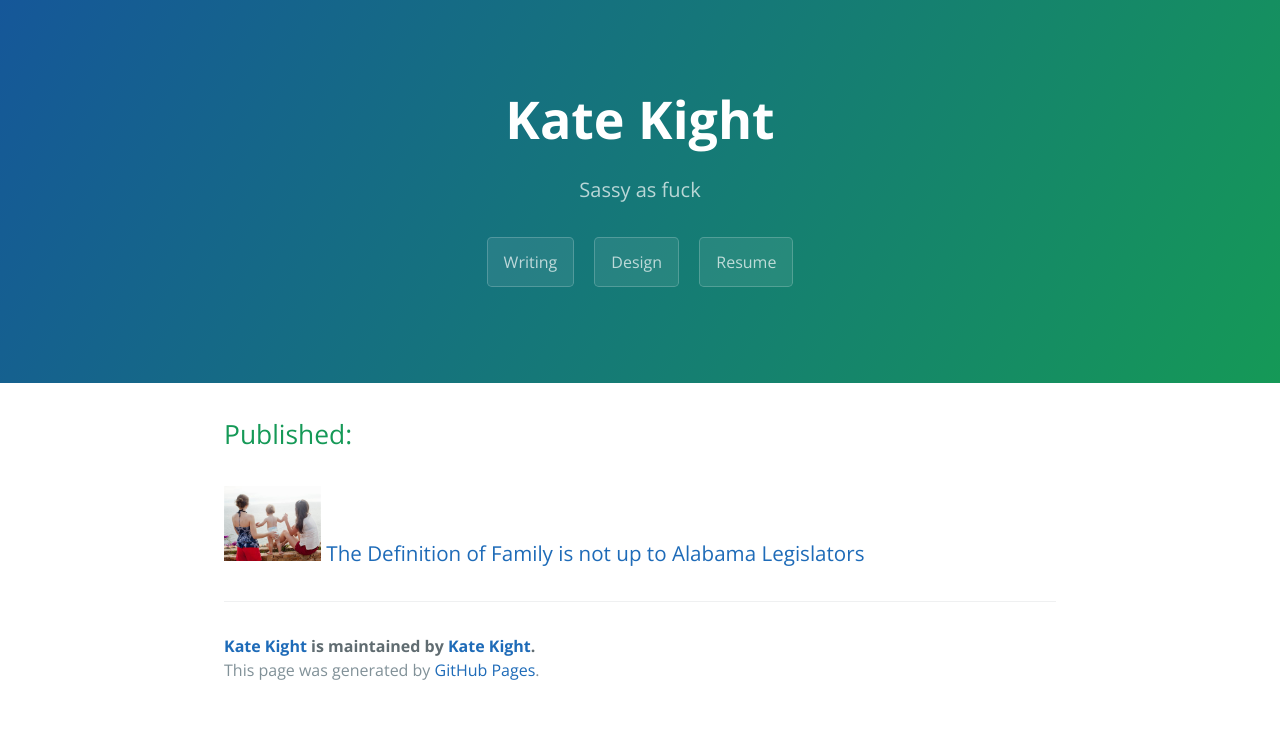
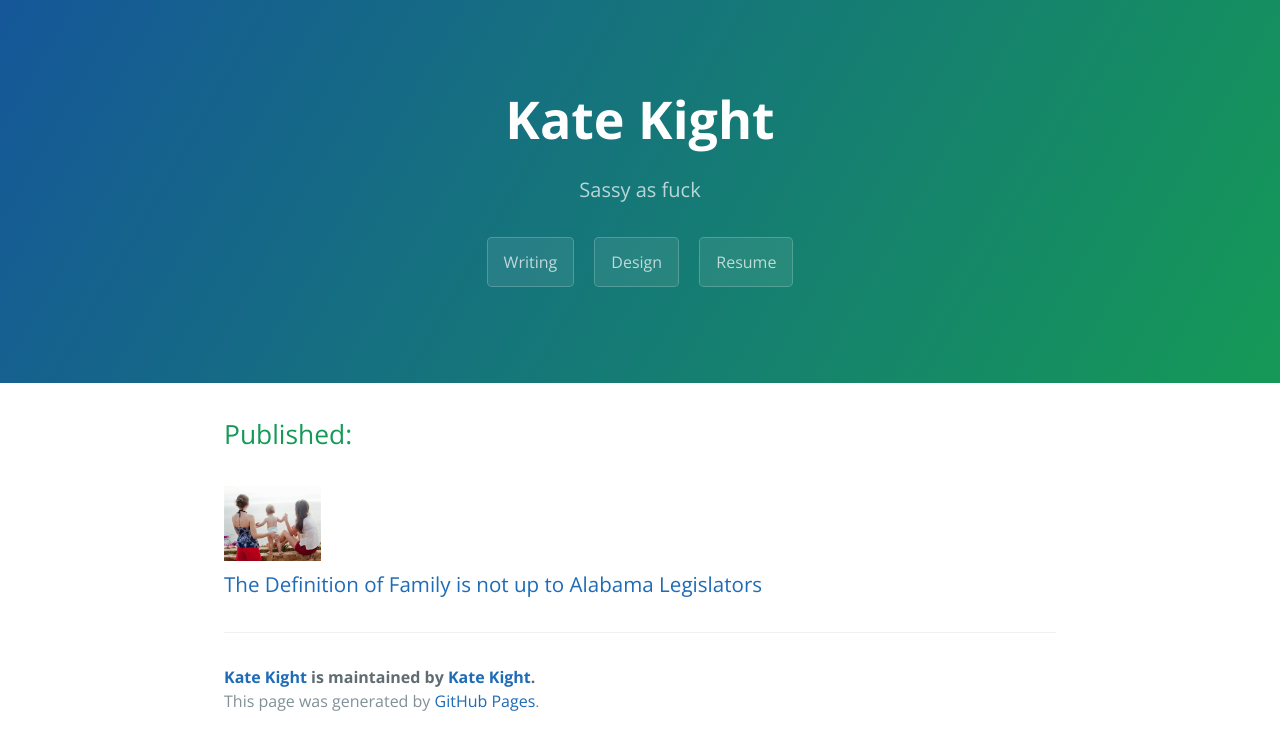
Before and after one commit to Flyakight/flyakight.github.io, a Jekyll site: the page built from _posts/2017-03-15-writing.markdown, in a window 1280 px wide. Shown: the top 750 px of the page. Built offline with Jekyll 4.4.1, drawn with Linux system fonts in a browser that asks for light colours.

```diff
--- a/_posts/2017-03-15-writing.markdown
+++ b/_posts/2017-03-15-writing.markdown
@@ -10,6 +10,6 @@ Published:
 <h3>
 <img src="http://www.katekight.com/Images/nbcoutphoto.jpg" alt="NBC Article" height="75">
 <a href="http://www.nbcnews.com/feature/nbc-out/opinion-definition-family-not-alabama-legislators-n724171">
-The Definition of Family is not up to Alabama Legislators
+<p> The Definition of Family is not up to Alabama Legislators </p>
 </a>
 </h3>
```
